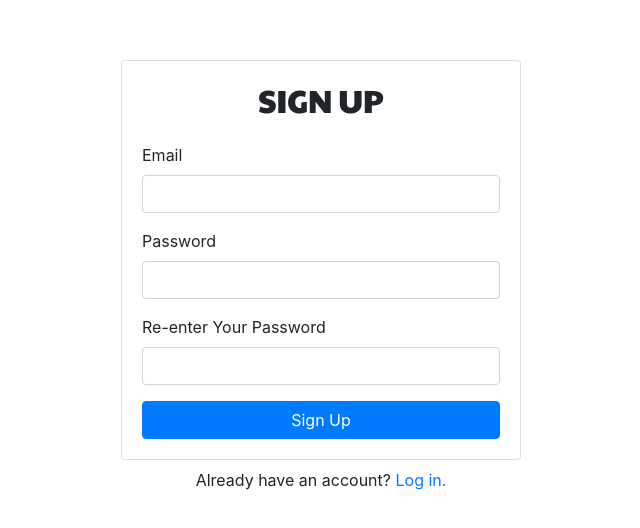
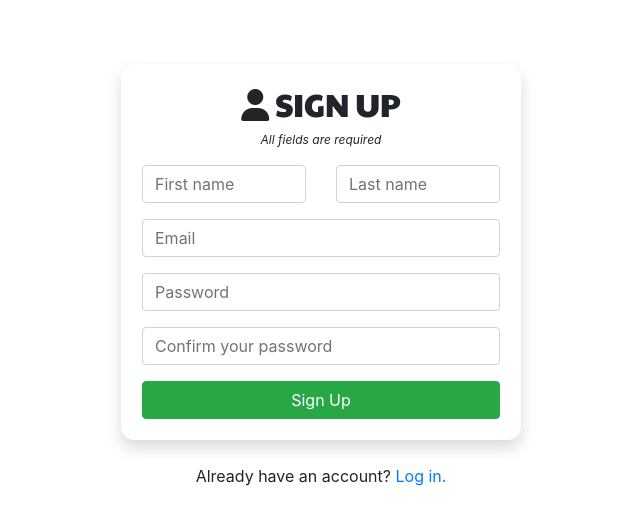
Before and after one commit to jallan07/react-rvagrubs, a React (Create React App) app in the folder client/: page /signup in a window 1280 px wide. Shown: the part 124-652 px from the top of the page, without its empty margins (319-959 px from the left). Built offline with nearby package versions, Linux system fonts and the light colour scheme.

Commit message:
Created and added basic styles for the login and signup components (in src/components/auth folder).

```diff
--- a/client/public/index.html
+++ b/client/public/index.html
@@ -24,7 +24,11 @@
       work correctly both with client-side routing and a non-root public URL.
       Learn how to configure a non-root public URL by running `npm run build`.
     -->
-    <title>React App</title>
+    <title>RVA GRUBS</title>
+    <script
+      src="https://kit.fontawesome.com/8aa4731399.js"
+      crossorigin="anonymous"
+    ></script>
   </head>
   <body>
     <noscript>You need to enable JavaScript to run this app.</noscript>
--- a/client/src/App.js
+++ b/client/src/App.js
@@ -11,19 +11,12 @@ import 'bootstrap/dist/css/bootstrap.min.css';
 
 function App() {
   return (
-    <Container
-      className="d-flex align-items-center justify-content-center"
-      style={{ minHeight: '100vh' }}
-    >
-      <div className="w-100" style={{ maxWidth: '400px' }}>
     <Router>
       <Switch>
         <Route path="/login" component={Login} />
         <Route path="/signup" component={Signup} />
       </Switch>
     </Router>
-      </div>
-    </Container>
   );
 }
 
--- a/client/src/components/auth/Login.js
+++ b/client/src/components/auth/Login.js
@@ -1,5 +1,5 @@
 import React, { useRef, useState, useHistory } from 'react';
-import { Form, Button, Card, Alert } from 'react-bootstrap';
+import { Form, Button, Card, Alert, Container } from 'react-bootstrap';
 import { Link } from 'react-router-dom';
 
 function Login() {
@@ -21,36 +21,53 @@ function Login() {
   }
 
   return (
-    <div>
-      <Card>
+    <Container
+      className="d-flex align-items-center justify-content-center"
+      style={{ minHeight: '100vh' }}
+    >
+      <div className="w-100" style={{ maxWidth: '400px' }}>
+        <Card className="rounded shadow">
           <Card.Body>
-          <h2 className="text-center mb-4">LOG IN</h2>
+            <h2 className="text-center mb-4">
+              <i className="fas fa-lock"></i> LOG IN
+            </h2>
             {/* if there IS an error, then display the error here in the Alert element */}
             {error && <Alert variant="danger">{error}</Alert>}
             <Form onSubmit={handleSubmit}>
               <Form.Group id="email">
-              <Form.Label>Email</Form.Label>
-              <Form.Control type="email" ref={emailRef} required></Form.Control>
+                <Form.Control
+                  type="email"
+                  ref={emailRef}
+                  autoComplete="off"
+                  placeholder="Email"
+                  required
+                ></Form.Control>
               </Form.Group>
               <Form.Group id="password">
-              <Form.Label>Password</Form.Label>
                 <Form.Control
                   type="password"
                   ref={passwordRef}
+                  autoComplete="off"
+                  placeholder="Password"
                   required
                 ></Form.Control>
               </Form.Group>
-            <Button disabled={loading} className="w-100" type="submit">
+              <Button
+                disabled={loading}
+                className="w-100 btn btn-success"
+                type="submit"
+              >
                 Log In
               </Button>
             </Form>
             <div className="w-100 text-center mt-3"></div>
           </Card.Body>
         </Card>
-      <div className="w-100 text-center mt-2">
+        <div className="w-100 text-center mt-4">
           Don't have an account yet? <Link to="/signup">Sign up.</Link>
         </div>
       </div>
+    </Container>
   );
 }
 
--- a/client/src/components/auth/Signup.js
+++ b/client/src/components/auth/Signup.js
@@ -1,8 +1,18 @@
 import React, { useRef, useState, useHistory } from 'react';
-import { Form, Button, Card, Alert } from 'react-bootstrap';
+import {
+  Form,
+  Button,
+  Card,
+  Alert,
+  Row,
+  Col,
+  Container
+} from 'react-bootstrap';
 import { Link } from 'react-router-dom';
 
 function Signup() {
+  const fnameRef = useRef();
+  const lnameRef = useRef();
   const emailRef = useRef();
   const passwordRef = useRef();
   const passwordConfirmRef = useRef();
@@ -14,51 +24,94 @@ function Signup() {
 
   async function handleSubmit(e) {
     e.preventDefault();
-
     console.log('signup submit');
-
     // after this is done waiting for signup, set loading back to false
     setLoading(false);
   }
 
   return (
-    <div>
-      <Card>
+    <Container
+      className="d-flex align-items-center justify-content-center"
+      style={{ minHeight: '100vh' }}
+    >
+      <div className="w-100" style={{ maxWidth: '400px' }}>
+        <Card className="rounded shadow">
           <Card.Body>
-          <h2 className="text-center mb-4">SIGN UP</h2>
+            <h2 className="text-center">
+              <i className="fas fa-user"></i> SIGN UP
+            </h2>
+            <p className="text-center mb-3 small">
+              <em>All fields are required</em>
+            </p>
             {/* if there IS an error, then display the error here in the Alert element */}
             {error && <Alert variant="danger">{error}</Alert>}
             <Form onSubmit={handleSubmit}>
+              <Row>
+                <Col>
+                  <Form.Group id="firstname">
+                    <Form.Control
+                      type="text"
+                      placeholder="First name"
+                      ref={fnameRef}
+                      autoComplete="off"
+                      required
+                    />
+                  </Form.Group>
+                </Col>
+                <Col>
+                  <Form.Group id="lastname">
+                    <Form.Control
+                      type="text"
+                      placeholder="Last name"
+                      ref={lnameRef}
+                      autoComplete="off"
+                      required
+                    />
+                  </Form.Group>
+                </Col>
+              </Row>
               <Form.Group id="email">
-              <Form.Label>Email</Form.Label>
-              <Form.Control type="email" ref={emailRef} required></Form.Control>
+                <Form.Control
+                  type="email"
+                  ref={emailRef}
+                  autoComplete="off"
+                  placeholder="Email"
+                  required
+                ></Form.Control>
               </Form.Group>
               <Form.Group id="password">
-              <Form.Label>Password</Form.Label>
                 <Form.Control
                   type="password"
                   ref={passwordRef}
+                  autoComplete="off"
+                  placeholder="Password"
                   required
                 ></Form.Control>
               </Form.Group>
               <Form.Group id="passwordConfirm">
-              <Form.Label>Re-enter Your Password</Form.Label>
                 <Form.Control
                   type="password"
                   ref={passwordConfirmRef}
+                  autoComplete="off"
+                  placeholder="Confirm your password"
                   required
                 ></Form.Control>
               </Form.Group>
-            <Button disabled={loading} className="w-100" type="submit">
+              <Button
+                disabled={loading}
+                className="w-100 btn btn-success"
+                type="submit"
+              >
                 Sign Up
               </Button>
             </Form>
           </Card.Body>
         </Card>
-      <div className="w-100 text-center mt-2">
+        <div className="w-100 text-center mt-4">
           Already have an account? <Link to="login">Log in.</Link>
         </div>
       </div>
+    </Container>
   );
 }
 
--- a/client/src/index.js
+++ b/client/src/index.js
@@ -1,7 +1,7 @@
 import React from 'react';
 import ReactDOM from 'react-dom';
+import App from './App';
 import './styles/index.css';
-import App from './App';
 
 ReactDOM.render(
   <React.StrictMode>
--- a/client/src/styles/index.css
+++ b/client/src/styles/index.css
@@ -3,3 +3,19 @@
 h2 {
   font-family: 'Paytone One', sans-serif;
 }
+
+.small {
+  font-size: 12px;
+}
+
+.rounded {
+  border-radius: 13px !important;
+  border-color: #ffffff;
+}
+
+.shadow {
+  box-shadow: 0 -0.9px 13.7px -32px rgba(0, 0, 0, 0.049),
+    0 1.1px 37.8px -32px rgba(0, 0, 0, 0.07),
+    0 9.5px 91px -32px rgba(0, 0, 0, 0.091),
+    0 76px 302px -32px rgba(0, 0, 0, 0.14);
+}
```
Lines whose indentation alone changed are shown as unchanged.
